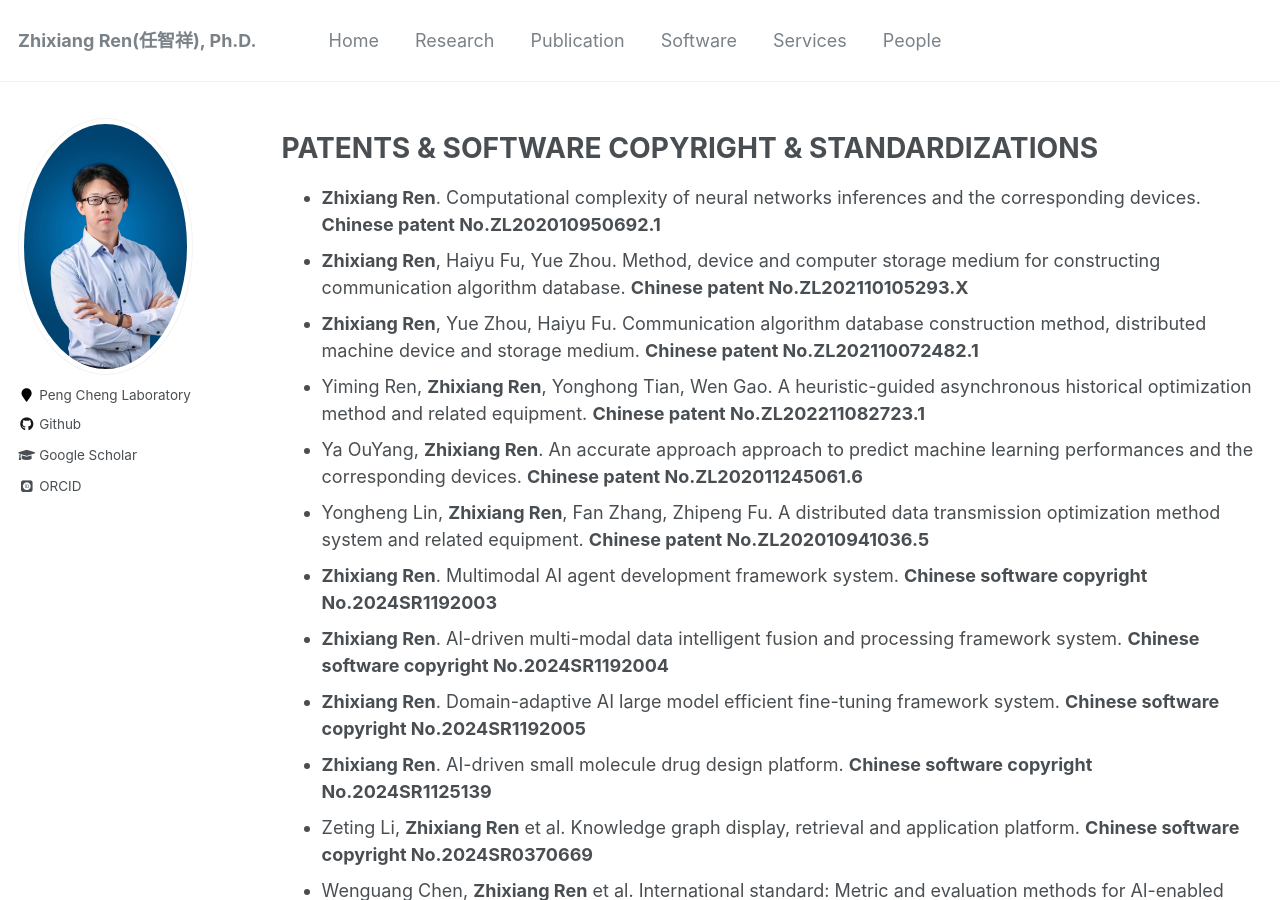
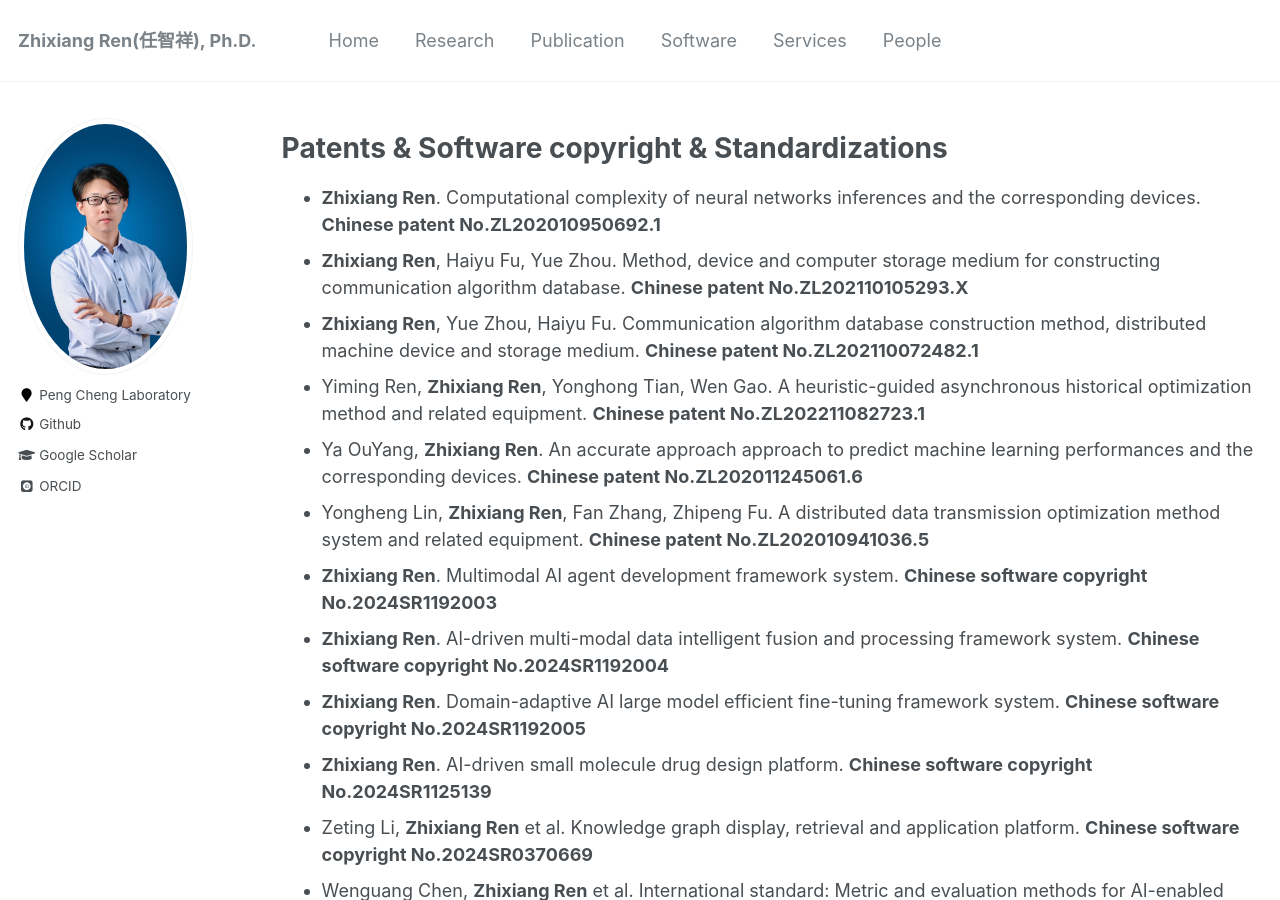
Before and after one commit to zhixiang-ren/zhixiang-ren.github.io, a Jekyll site: the page built from _pages/Software.html, in a window 1280 px wide and 900 px high. Built offline with Jekyll 4.4.1, drawn with Linux system fonts in a browser that asks for light colours; some web fonts are replaced.

```diff
--- a/_pages/Software.html
+++ b/_pages/Software.html
@@ -5,7 +5,7 @@ permalink: /Software/
 author_profile: true
 ---
 
-<h1>PATENTS & SOFTWARE COPYRIGHT & STANDARDIZATIONS</h1>
+<h1>Patents & Software copyright & Standardizations</h1>
 <ul>
   <li>
       <strong>Zhixiang Ren</strong>. Computational complexity of neural networks inferences and the corresponding devices. <strong>Chinese patent No.ZL202010950692.1</strong>
```
